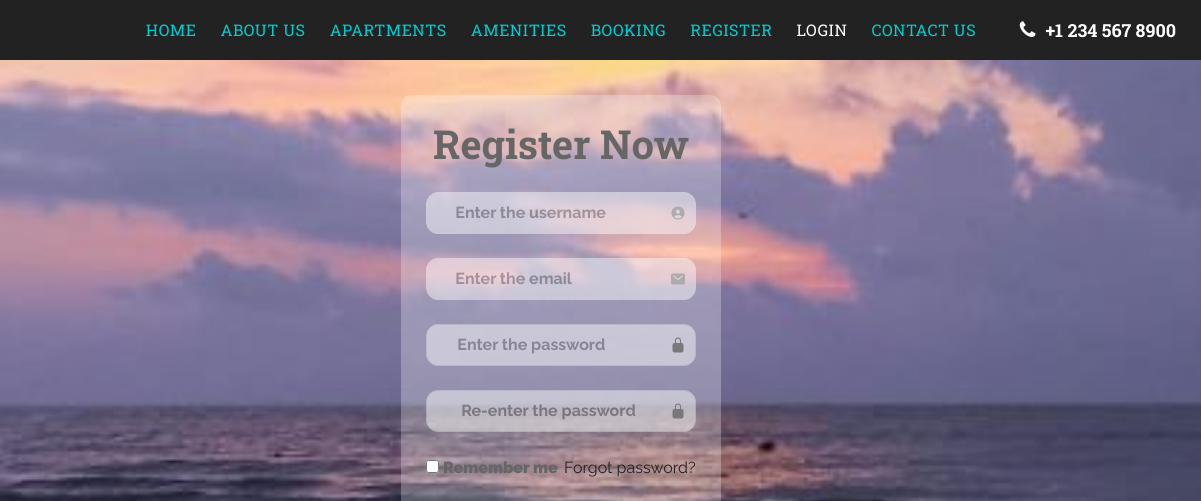
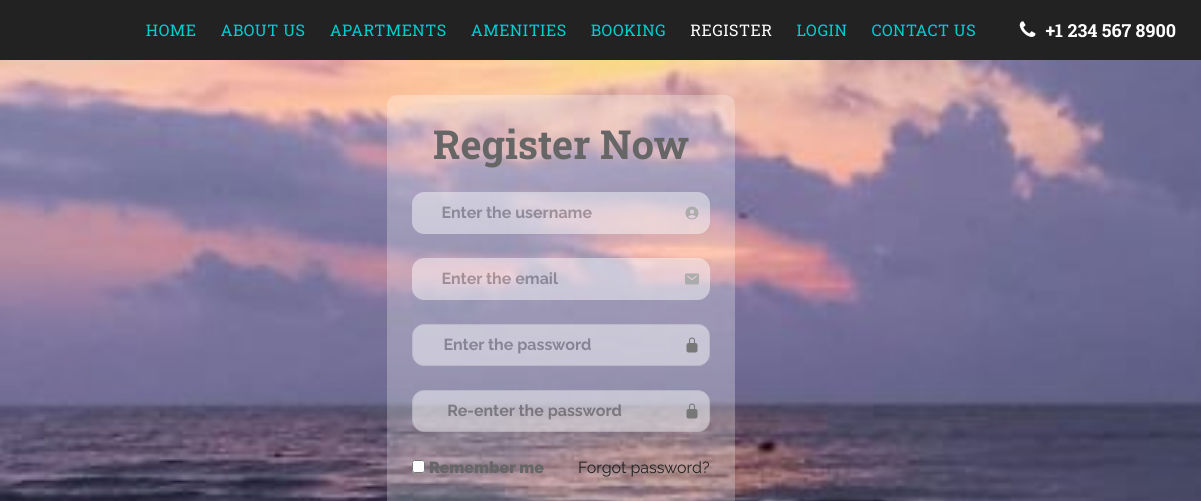
Before and after one commit to vatsal633/travel-agency-project, a plain HTML site: page register.html in a window 1280 px wide. Shown: the top 501 px of the page, 79-1280 px from the left. Drawn offline with nearby package versions, Linux system fonts and the light colour scheme; files whose address does not match are found by name.

Commit message:
update files

```diff
--- a/css/style.css
+++ b/css/style.css
@@ -145,7 +145,9 @@
 
 
 
-
+.Forgot-pass-a{
+    margin-left: 34px;
+}
 
 
 .login::after {
--- a/register.html
+++ b/register.html
@@ -36,13 +36,13 @@
         <div class="mobile-menu-btn"><i class="fa fa-bars"></i></div>
         <nav class="main-menu top-menu">
             <ul>
-                <li><a href="index.html">Home</a></li>
+                <li class=""><a href="index.html">Home</a></li>
                 <li><a href="about.html">About Us</a></li>
                 <li><a href="room.html">Apartments</a></li>
                 <li><a href="amenities.html">Amenities</a></li>
                 <li><a href="booking.html">Booking</a></li>
-            <li><a href="register.html">Register</a></li>
-                <li class="active"><a href="login.html">Login</a></li>
+            <li class="active"><a href="register.html">Register</a></li>
+                <li class=""><a href="login.html">Login</a></li>
                 <li><a href="contact.html">Contact Us</a></li>
             </ul>
         </nav>
@@ -85,7 +85,7 @@
 
             <div class="remember-forgot d-flex justify-content-between">
                 <label class=""><b><input type="checkbox"> Remember me</b> </label>
-                <a href="#"class="my-3px" >   Forgot password?</a>
+                <a href="#"class="Forgot-pass-a" >   Forgot password?</a>
             </div>
             <div class="d-flex justify-content-center my-3 ">
                 <button type="submit button-style" class="login-button-style cur hover-style">Register</button>
```
Also changed, not shown: about.html (+1 -0 lines), amenities.html (+1 -0 lines), booking.html (+1 -0 lines), contact.html (+1 -0 lines), index.html (+1 -0 lines), room.html (+2 -0 lines).
